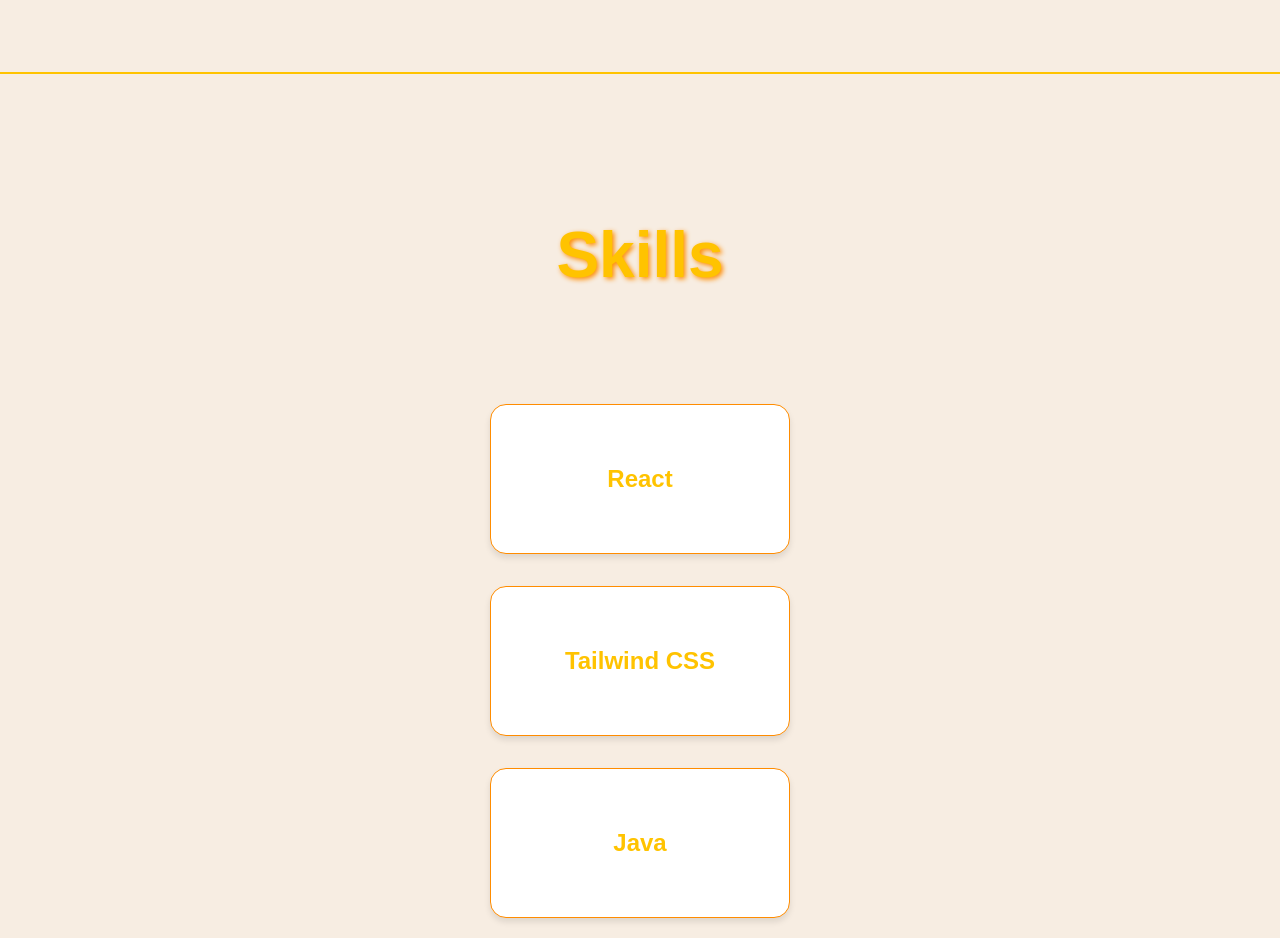
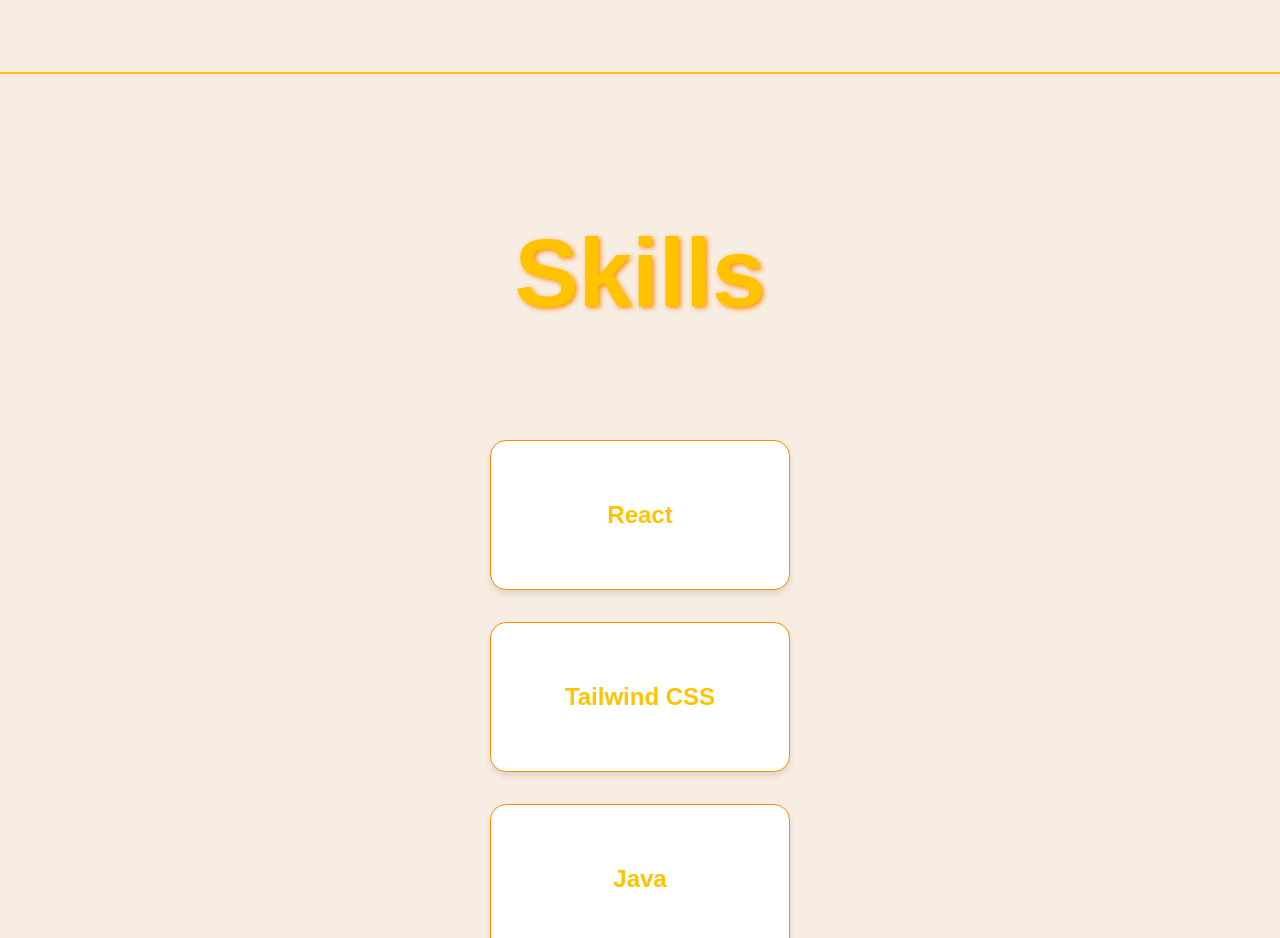
Before and after one commit to h-0y28/h-0y28, a React (Vite) app: page / in a window 1280 px wide. Shown: the part 1780-2718 px from the top of the page. Built offline with nearby package versions, Linux system fonts and the light colour scheme; a web font is replaced by a local one.

Commit message:
style: increase font size

```diff
--- a/src/pages/Skills/style.ts
+++ b/src/pages/Skills/style.ts
@@ -1,15 +1,5 @@
 import styled from "styled-components";
 import theme from "../../styles/theme";
-
-export const Title = styled.div`
-  color: ${theme.colors.primary};
-  text-shadow: 2px 2px 5px ${theme.colors.highlight};
-  text-align: center;
-  font-size: 4rem;
-  padding-top: 5rem;
-  font-weight: bold;
-  margin-bottom: 2rem;
-`;
 
 export const CardContainer = styled.div`
   display: flex;
@@ -18,3 +8,13 @@ export const CardContainer = styled.div`
   justify-content: center;
   padding: 5rem 2rem;
 `;
+
+export const Title = styled.div`
+  color: ${theme.colors.primary};
+  text-shadow: 2px 2px 5px ${theme.colors.highlight};
+  text-align: center;
+  font-size: 6rem;
+  padding-top: 5rem;
+  font-weight: bold;
+  margin-bottom: 2rem;
+`;
```
